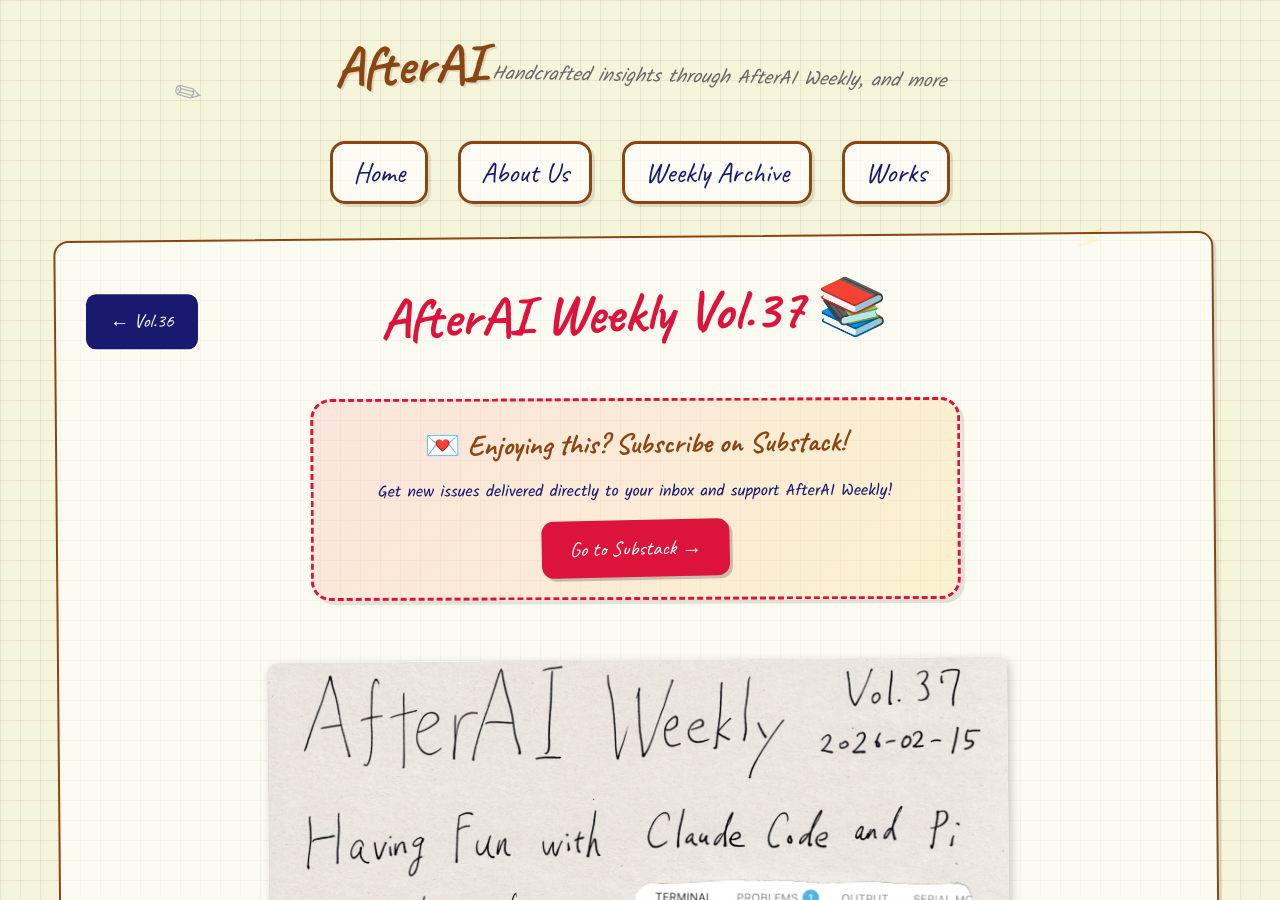
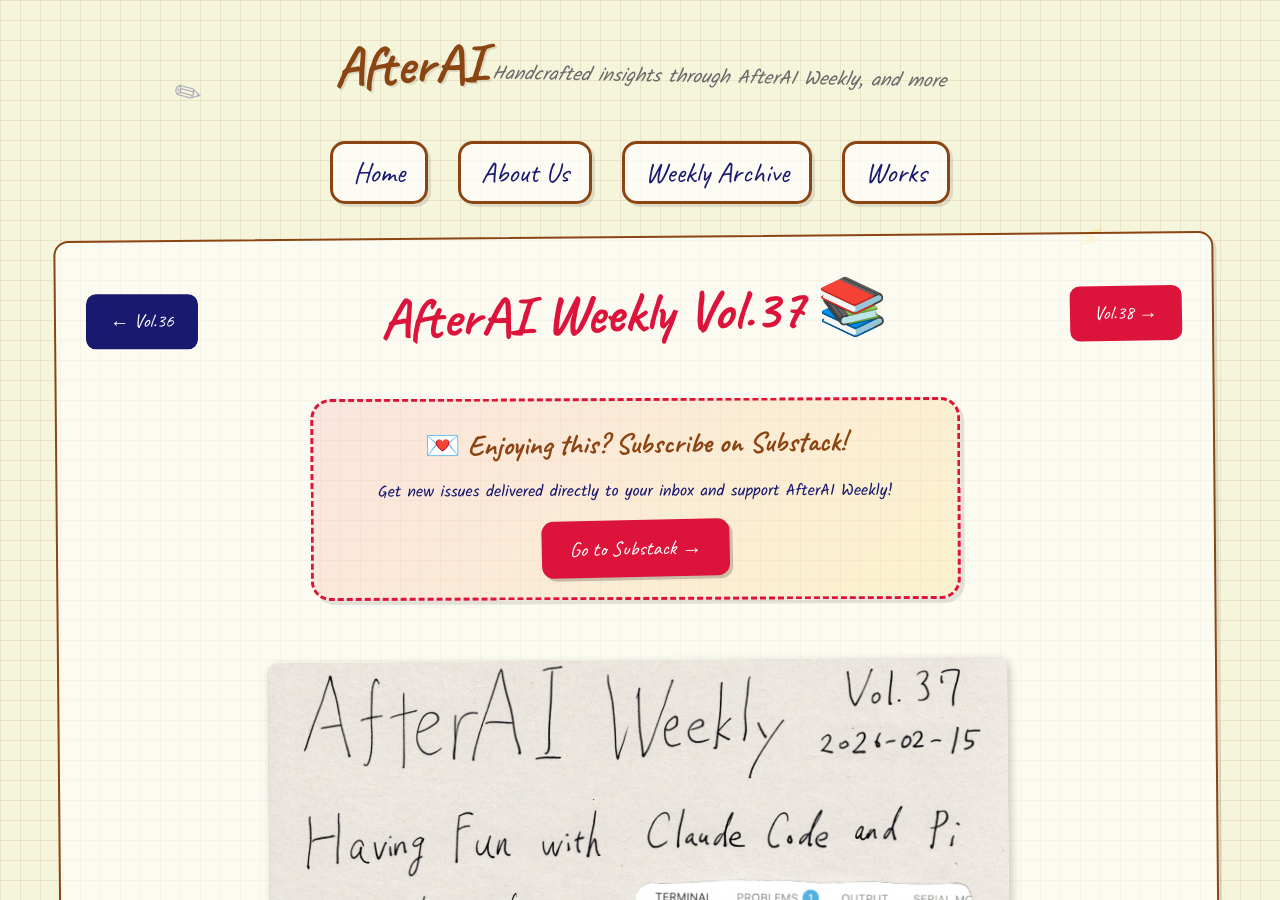
Before and after one commit to AfterAILab/AfterAILab.github.io, a Jekyll site: the page built from weekly/vol37.html, in a window 1280 px wide and 900 px high. Built offline with Jekyll 4.4.1, drawn with Linux system fonts in a browser that asks for light colours.

Commit message:
Add Vol. 38

```diff
--- a/_data/weekly_issues.yml
+++ b/_data/weekly_issues.yml
@@ -115,3 +115,5 @@
   slug: vol36
 - number: 37
   slug: vol37
+- number: 38
+  slug: vol38
--- /dev/null
+++ b/weekly/vol38.html
@@ -0,0 +1,5 @@
+---
+layout: weekly_issue
+title: "AfterAI Weekly Vol.38"
+slug: vol38
+---
```
Also changed, not shown: img/weekly/en/vol38-en.jpg (added).
